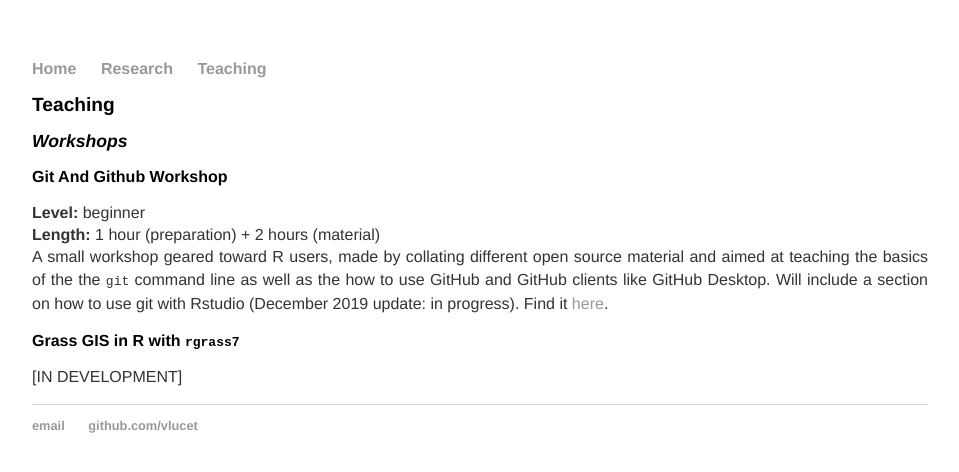
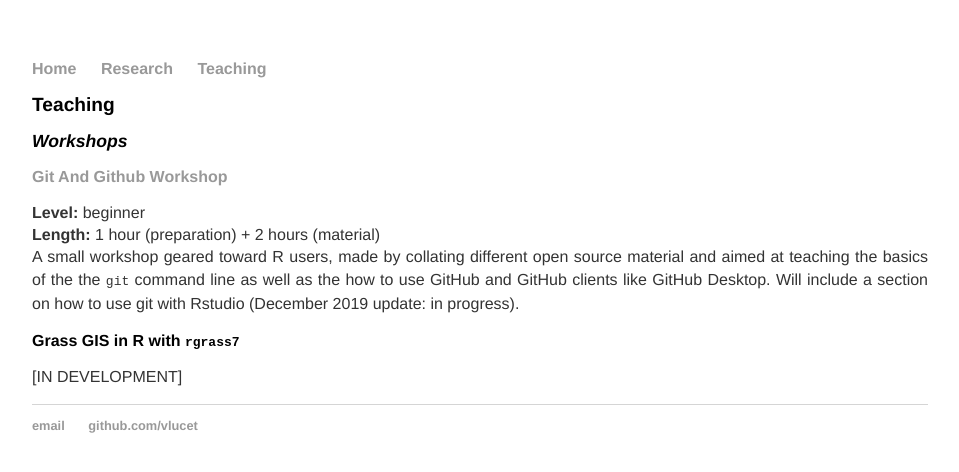
Before and after one commit to lpmi-13/vlucet.github.io, a Jekyll site: the page built from teaching/index.md, in a window 1280 px wide. Shown: the top 472 px of the page, without its empty margins (160-1119 px from the left). Built offline with Jekyll 4.4.1, drawn with Linux system fonts in a browser that asks for light colours.

Commit message:
udpates link

```diff
--- a/teaching/index.md
+++ b/teaching/index.md
@@ -7,11 +7,10 @@ title: Research interests
 
 ## *Workshops*
 
-### Git And Github Workshop
+### [Git And Github Workshop](https://vlucet.github.io/git-and-github-with-r-workshop/)
 **Level:** beginner
 **Length:** 1 hour (preparation) + 2 hours (material)
 A small workshop geared toward R users, made by collating different open source material and aimed at teaching the basics of the the `git` command line as well as the how to use GitHub and GitHub clients like GitHub Desktop. Will include a section on how to use git with Rstudio (December 2019 update: in progress).
-Find it [here](https://vlucet.github.io/git-and-github-with-r-workshop/).
 
 ### Grass GIS in R with `rgrass7`
 
```
